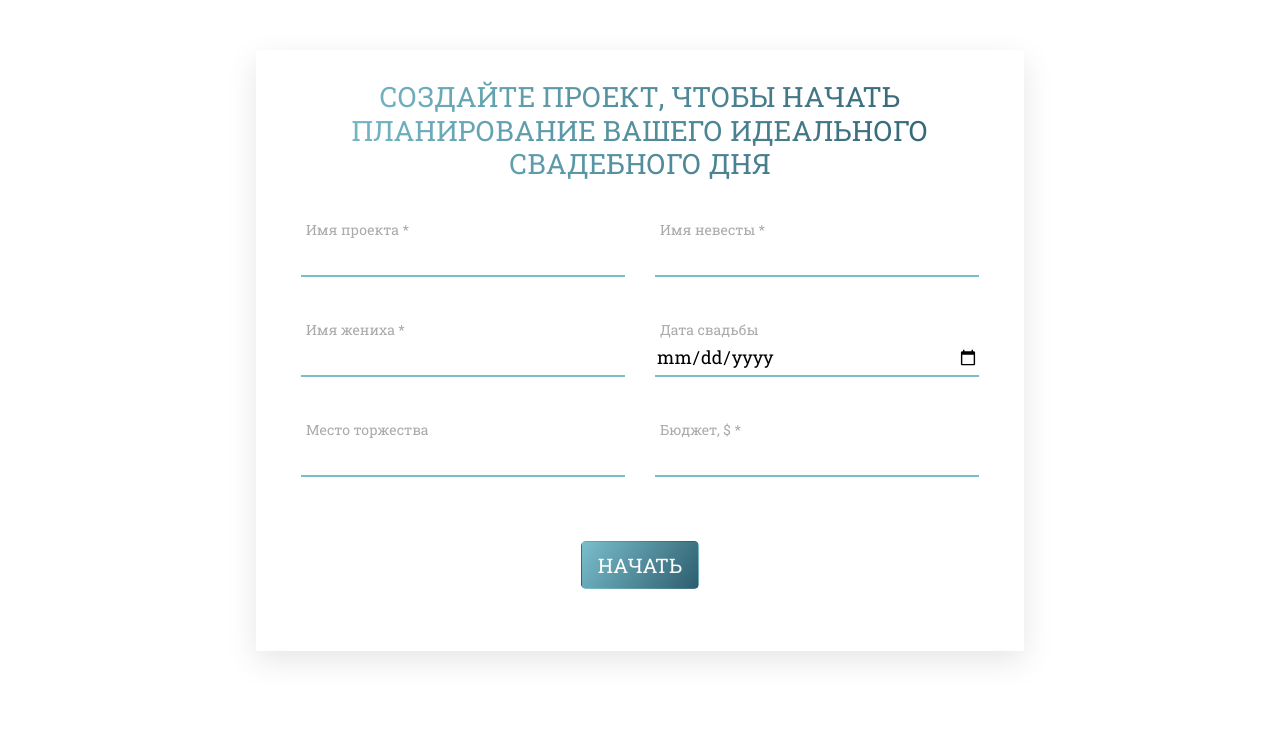
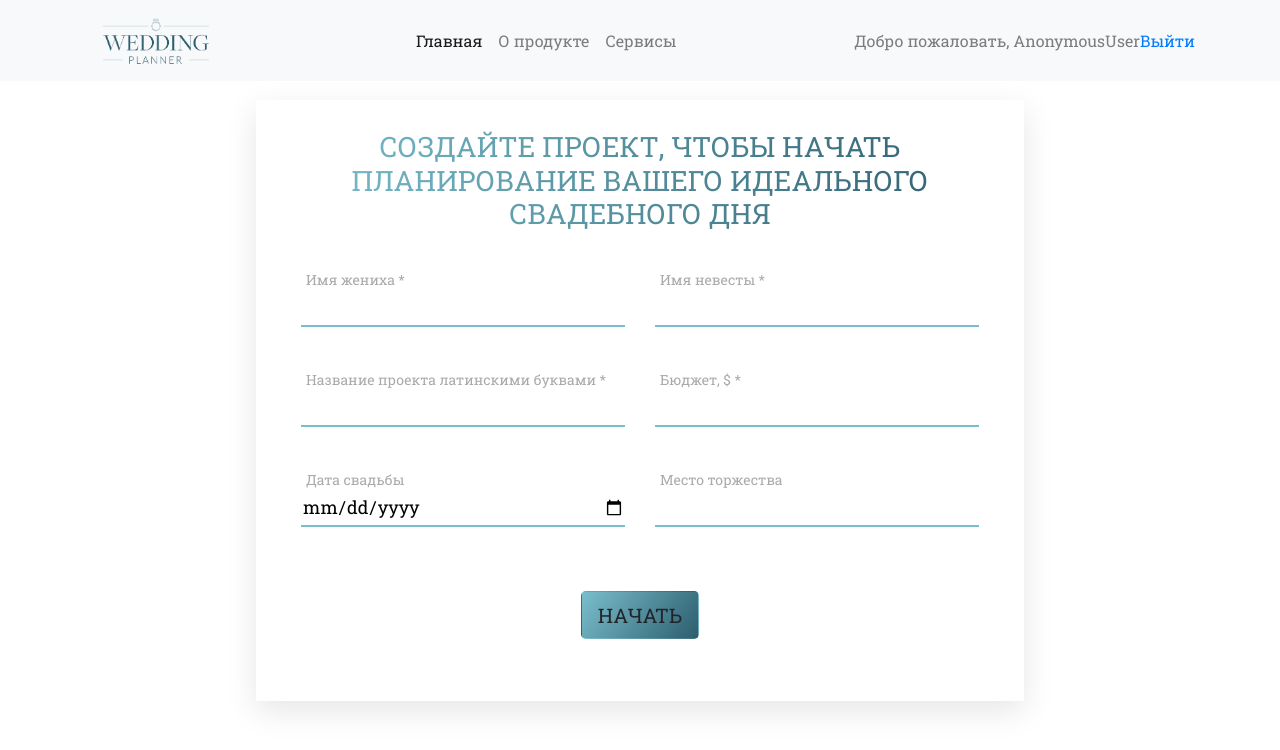
Before and after one commit to OlyaHudoleeva/wedding_planning, a Django app: page /create_project in a window 1280 px wide. Shown: the top 750 px of the page. Run offline with Django 3.2, Linux system fonts and the light colour scheme; some libraries are stand-ins or nearby versions.

Commit message:
Рефакторинг кода

```diff
--- /dev/null
+++ b/main/static/main/css/navbar.css
@@ -0,0 +1,10 @@
+html, body {
+    width: 100%;
+    font-size: 1rem;
+    font-family: 'Roboto Slab', serif;
+}
+
+.logo-image {
+    height: 55px;
+    width: 137px;
+}
--- a/main/templates/main/create_project.html
+++ b/main/templates/main/create_project.html
@@ -1,38 +1,49 @@
+{% extends 'main/layout.html' %}
 {% load static %}
 
-<!doctype html>
-<html lang="en">
-<head>
-    <meta charset="UTF-8">
-    <meta name="viewport"
-          content="width=device-width, user-scalable=no, initial-scale=1.0, maximum-scale=1.0, minimum-scale=1.0">
-    <meta http-equiv="X-UA-Compatible" content="ie=edge">
-    <title>Online Wedding Planner | Создать проект</title>
-    <link rel="stylesheet" href="https://stackpath.bootstrapcdn.com/bootstrap/4.5.2/css/bootstrap.min.css">
-    <link rel="stylesheet" href="{% static 'main/css/create_project.css' %}">
-    <link rel="preconnect" href="https://fonts.gstatic.com">
-    <link href="https://fonts.googleapis.com/css2?family=Roboto+Slab:wght@200;400&display=swap" rel="stylesheet">
-    <link rel="stylesheet" href="https://use.fontawesome.com/releases/v5.8.2/css/all.css">
+{% block styles %}{% static 'main/css/create_project.css' %}{% endblock %}
 
-</head>
-<body>
-<section class="create_project">
+{% block title %}Online Wedding Planner | Создать проект{% endblock %}
+
+{#<!doctype html>#}
+{#<html lang="en">#}
+{#<head>#}
+{#    <meta charset="UTF-8">#}
+{#    <meta name="viewport"#}
+{#          content="width=device-width, user-scalable=no, initial-scale=1.0, maximum-scale=1.0, minimum-scale=1.0">#}
+{#    <meta http-equiv="X-UA-Compatible" content="ie=edge">#}
+{#    <title>Online Wedding Planner | Создать проект</title>#}
+{#    <link rel="stylesheet" href="https://stackpath.bootstrapcdn.com/bootstrap/4.5.2/css/bootstrap.min.css">#}
+{#    <link rel="stylesheet" href="{% static 'main/css/create_project.css' %}">#}
+{#    <link rel="preconnect" href="https://fonts.gstatic.com">#}
+{#    <link href="https://fonts.googleapis.com/css2?family=Roboto+Slab:wght@200;400&display=swap" rel="stylesheet">#}
+{#    <link rel="stylesheet" href="https://use.fontawesome.com/releases/v5.8.2/css/all.css">#}
+{##}
+{#</head>#}
+{#<body>#}
+{% block content %}
+    {% include 'main/layout.html' %}
+    <section class="create_project" style="margin-top: 100px;">
         <h3 class="title text-center">Создайте проект, чтобы начать планирование вашего идеального свадебного дня</h3>
         <form action="" method="post">
             <div class="container">
                 <div class="project-form row">
                     {% csrf_token %}
                     <div class="form-field col-lg-6">
-                    <label>Имя проекта *</label>
-                    {{ form.name }}
+                        <label>Имя жениха *</label>
+                        {{ form.groom_name }}
                     </div>
                     <div class="form-field col-lg-6">
                         <label>Имя невесты *</label>
                         {{ form.bride_name }}
                     </div>
                     <div class="form-field col-lg-6">
-                    <label>Имя жениха *</label>
-                    {{ form.groom_name }}
+                        <label>Название проекта латинскими буквами *</label>
+                        {{ form.name }}
+                    </div>
+                    <div class="form-field col-lg-6">
+                        <label>Бюджет, $ *</label>
+                        {{ form.budget }}
                     </div>
                     <div class="form-field col-lg-6">
                         <label>Дата свадьбы</label>
@@ -42,10 +53,7 @@
                         <label>Место торжества</label>
                         {{ form.ceremony_place }}
                     </div>
-                <div class="form-field col-lg-6">
-                    <label>Бюджет, $ *</label>
-                    {{ form.budget }}
-                </div>
+
                     <div class="form-field col-lg-12 d-md-flex justify-content-md-center">
                         <button type="submit" class="btn btn-lg submit-btn"> Начать</button>
                     </div>
@@ -66,17 +74,19 @@
 
         //Query All input fields
         var form_fields = document.getElementsByTagName('input')
-		form_fields[1].type='text';
-		form_fields[2].type='text';
-		form_fields[3].type='text';
-		form_fields[4].type='date';
-		form_fields[5].type='text';
-		form_fields[6].type='number';
+        form_fields[1].type = 'text';
+        form_fields[2].type = 'text';
+        form_fields[3].type = 'text';
+        form_fields[4].type = 'number';
+        form_fields[5].type = 'date';
+        form_fields[6].type = 'text';
 
 
-		for (var field in form_fields){
+        for (var field in form_fields) {
             form_fields[field].className += ' input-text'
         }
     </script>
-</body>
-</html>
+{% endblock %}
+
+{#</body>#}
+{#</html>#}
--- a/main/templates/main/layout.html
+++ b/main/templates/main/layout.html
@@ -8,7 +8,8 @@
     <meta http-equiv="X-UA-Compatible" content="ie=edge">
     <title>{% block title %}{% endblock %}</title>
     <link rel="stylesheet" href="https://stackpath.bootstrapcdn.com/bootstrap/4.5.2/css/bootstrap.min.css">
-        <link rel="stylesheet" href="{% block styles %}{% endblock %}">
+    <link rel="stylesheet" href="{% block styles %}{% endblock %}">
+    <link rel="stylesheet" href="{% static 'main/css/navbar.css' %}">
 
     <link rel="preconnect" href="https://fonts.gstatic.com">
     <link href="https://fonts.googleapis.com/css2?family=Roboto+Slab:wght@200;400&display=swap" rel="stylesheet">
@@ -18,6 +19,31 @@
 </head>
 <body>
 {% block content %}
+        <nav class="navbar navbar-expand-lg navbar-light bg-light fixed-top">
+        <div class="container">
+            <a class="navbar-brand" href="{% url 'home' %}"><img src="{% static 'main/img/logo.png' %}"
+                                                                 class="logo-image" alt="Logo"></a>
+            <button class="navbar-toggler" type="button" data-bs-toggle="collapse" data-bs-target="#navbarNav"
+                    aria-controls="navbarNav" aria-expanded="false" aria-label="Toggle navigation">
+                <span class="navbar-toggler-icon"></span>
+            </button>
+            <div class="collapse navbar-collapse justify-content-center" id="navbarNav">
+                <ul class="navbar-nav">
+                    <li class="nav-item">
+                        <a class="nav-link active" aria-current="page" href="#">Главная </a>
+                    </li>
+                    <li class="nav-item">
+                        <a class="nav-link" href="#"> О продукте </a>
+                    </li>
+                    <li class="nav-item">
+                        <a class="nav-link" href="#"> Сервисы </a>
+                    </li>
+                </ul>
+            </div>
+            <span class="navbar-text"> Добро пожаловать, {{ request.user }}</span>
+            <a href="{% url 'logout' %}"> Выйти</a>
+        </div>
+    </nav>
 {% endblock %}
 </body>
 </html>
```
Also changed, not shown: main/templates/main/index.html (+1 -25 lines). Lines whose indentation alone changed are shown as unchanged.
